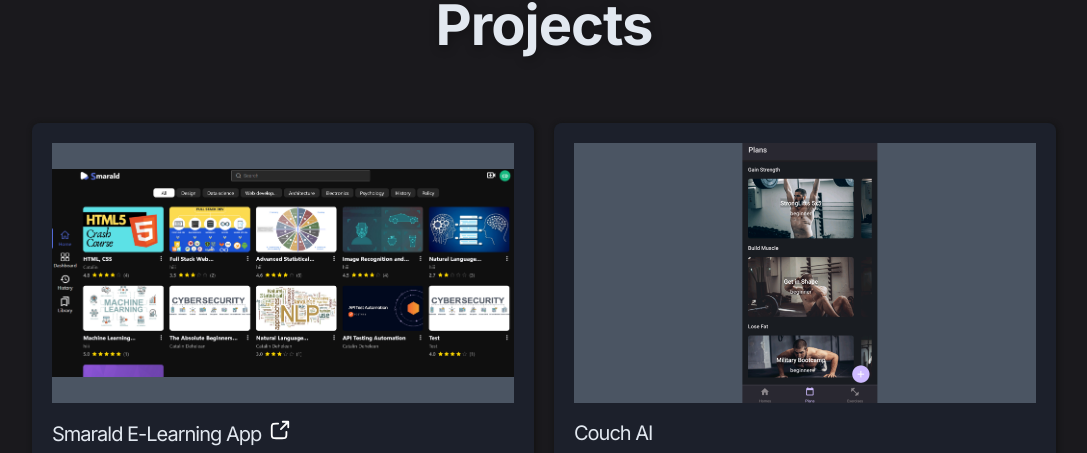
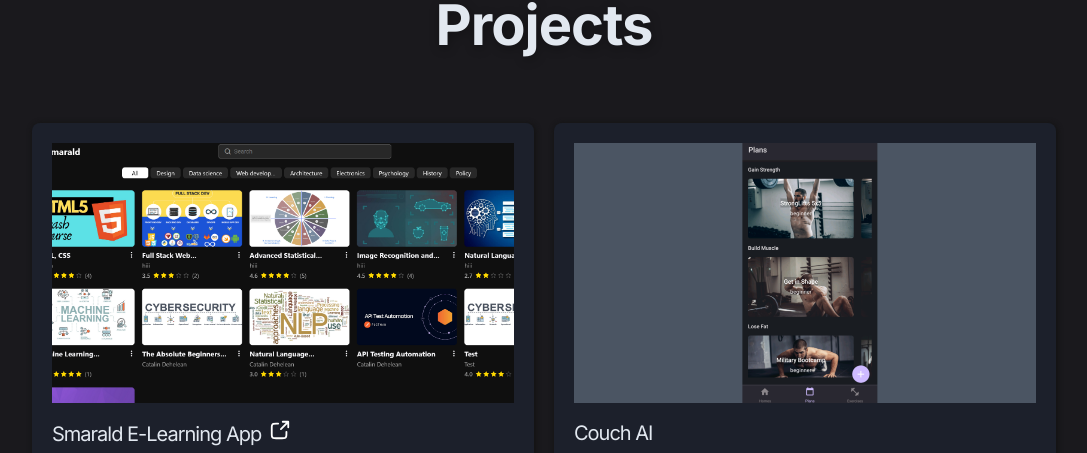
Before and after one commit to dehelean-catalin/Portofolio, a Next.js app: page / in a window 1280 px wide. Shown: the part 3009-3462 px from the top of the page, without its empty margins (96-1183 px from the left). Built offline with nearby package versions, Linux system fonts and the light colour scheme.

Commit message:
Image optiomization test

```diff
--- a/components/ProjectCard/ProjectCard.tsx
+++ b/components/ProjectCard/ProjectCard.tsx
@@ -26,10 +26,10 @@ export default function ProjectCard({
 		>
 			<Image
 				src={project.imageURL}
-				width={768}
-				height={768}
-				alt=""
-				className="object-contain aspect-video bg-gray-600"
+				width={854}
+				height={480}
+				alt="Project"
+				className="object-cover aspect-video bg-gray-600"
 			/>
 			<div>
 				<h5 className="text-xl">
```
Also changed, not shown: public/projects/digital_classroom.png (deleted), public/projects/digital_classroom.webp (added).
